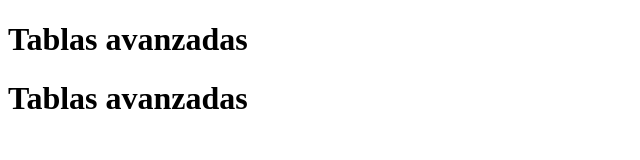
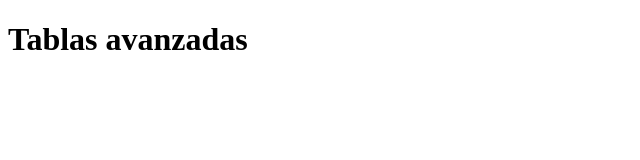
Before and after one commit to Joenis25/clase-2, a plain HTML site: page index.html in a window 1280 px wide. Shown: the whole page, without its empty margins (0-640 px from the left). Drawn offline with Linux system fonts and the light colour scheme.

Commit message:
elimine linea 10

```diff
--- a/index.html
+++ b/index.html
@@ -7,6 +7,6 @@
 </head>
 <body>
     <h1>Tablas avanzadas</h1>
-    <h1>Tablas avanzadas</h1>
+
 </body>
 </html>
```
